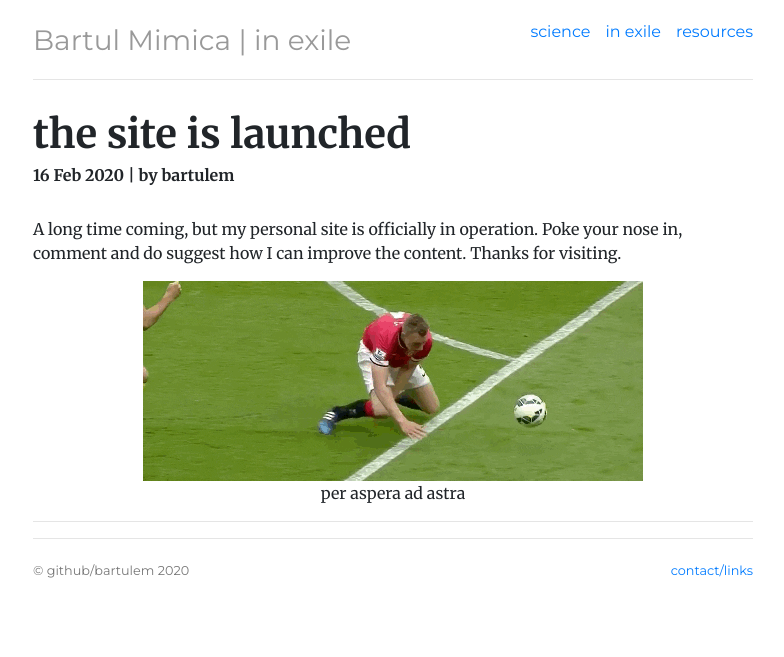
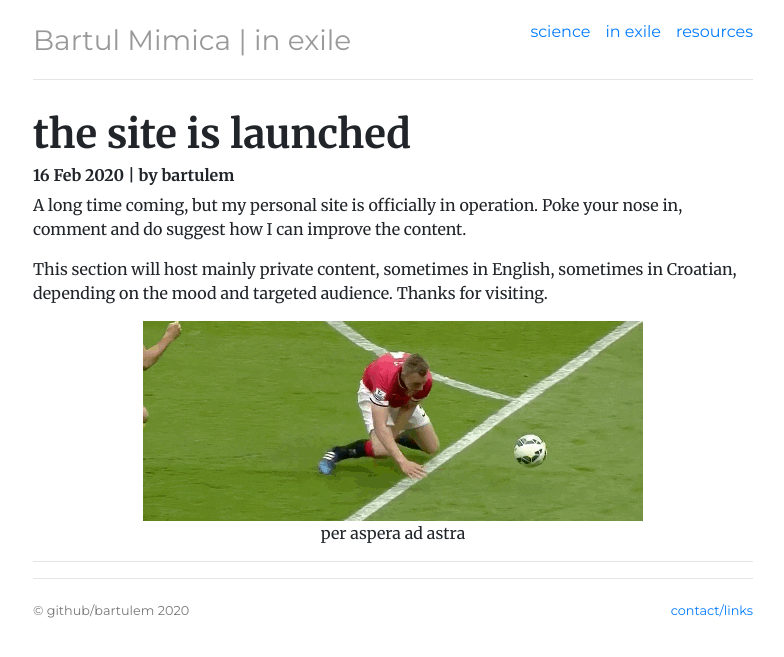
Before and after one commit to bartulem/bartulem.github.io, a Jekyll site: the page built from _posts/2020-02-02-bartulem-site-launched.md, in a window 1280 px wide. Shown: the top 657 px of the page, without its empty margins (247-1031 px from the left). Built offline with Jekyll 4.4.1, drawn with Linux system fonts in a browser that asks for light colours; comment, search, counter and statistics services are not loaded.

Commit message:
Update 2020-02-02-bartulem-site-launched.md

```diff
--- a/_posts/2020-02-02-bartulem-site-launched.md
+++ b/_posts/2020-02-02-bartulem-site-launched.md
@@ -5,9 +5,11 @@ title: "the site is launched"
 author: bartulem
 date: 2020-02-16
 ---
-<br>
-A long time coming, but my personal site is officially in operation. Poke your nose in, comment and do suggest how I can improve the content. Thanks for visiting.
-<br>
+
+A long time coming, but my personal site is officially in operation. Poke your nose in, comment and do suggest how I can improve the content.
+
+This section will host mainly private content, sometimes in English, sometimes in Croatian, depending on the mood and targeted audience. Thanks for visiting.
+
 <p class="text-center">
   <img class="img-custom" alt="jonah" src="/img/jonah.gif"/>
   <br>
```
